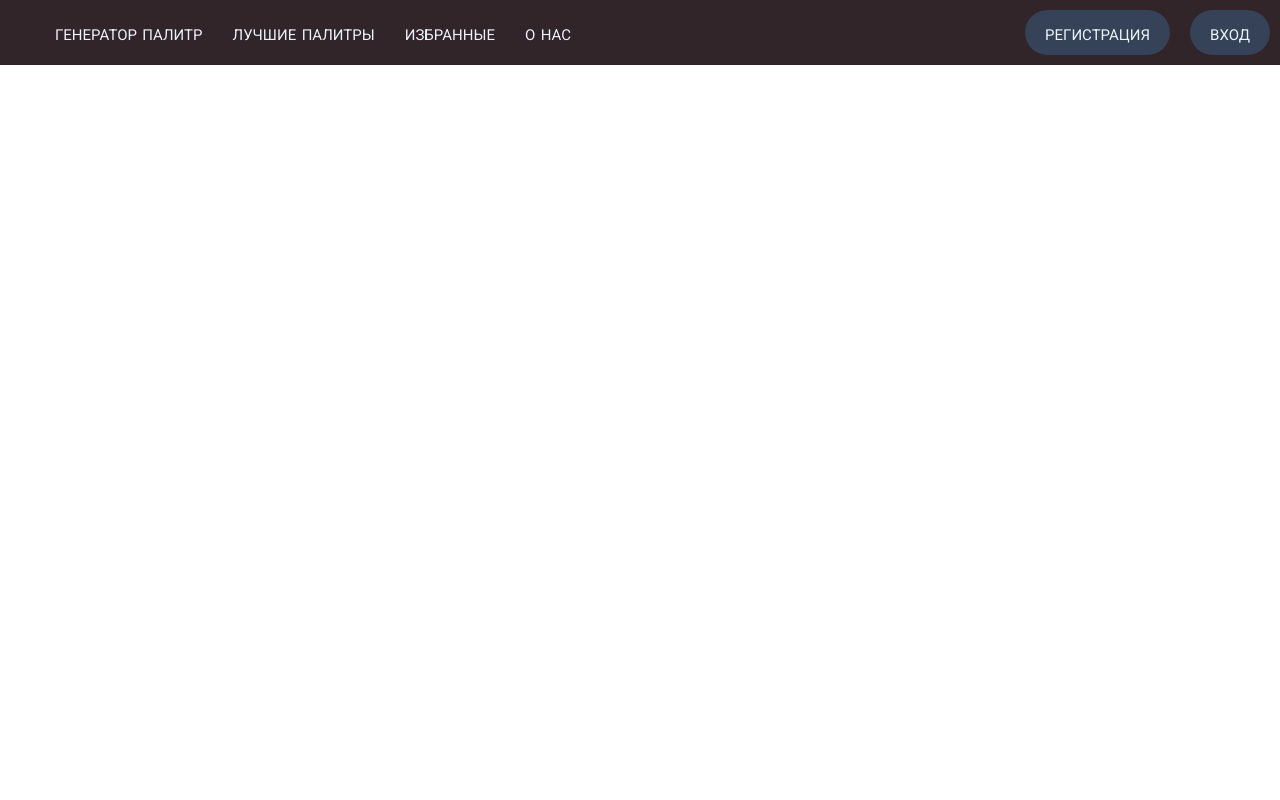
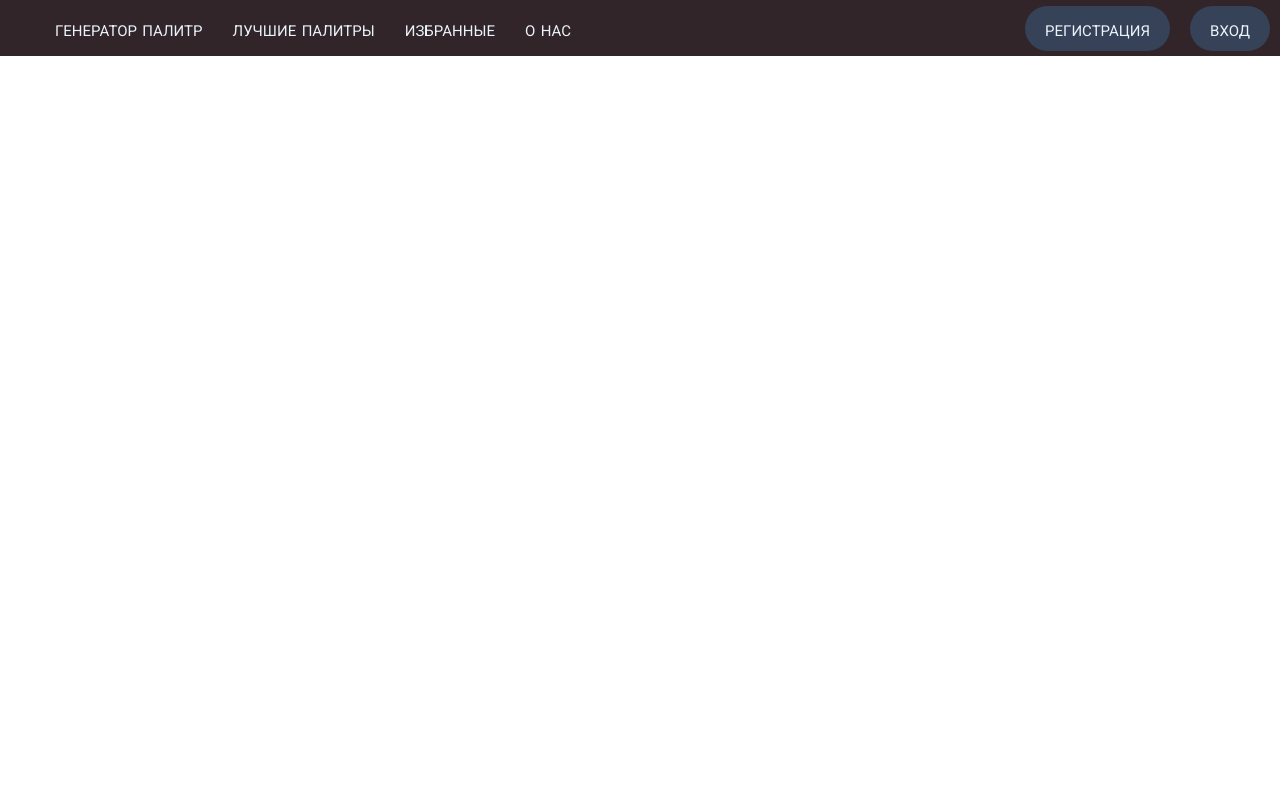
Before and after one commit to smixq/Your_Color, a Flask app: page / in a window 1280 px wide. Run offline with Flask 3, Linux system fonts and the light colour scheme; some libraries are stand-ins or nearby versions.

Commit message:
поправил header

```diff
--- a/static/css/styles_for_generate_plattes.css
+++ b/static/css/styles_for_generate_plattes.css
@@ -10,13 +10,12 @@ html {
 }
 /* это колохоз потом надо править */
 .content {
-
-    height: 90vh;
+    height: 93vh;
     display: flex;
 }
 
 .header {
-    height: 10vh;
+    /*height: 10vh;*/
 }
 ul {
     list-style: none;
@@ -62,6 +61,7 @@ nav {
     background-color: hsla(336, 100%, 3%, 0.853);
     /*outline: 5px solid;*/
     padding-left: 40px;
+    height: 7vh;
 }
 
 .head_authorization {
```
